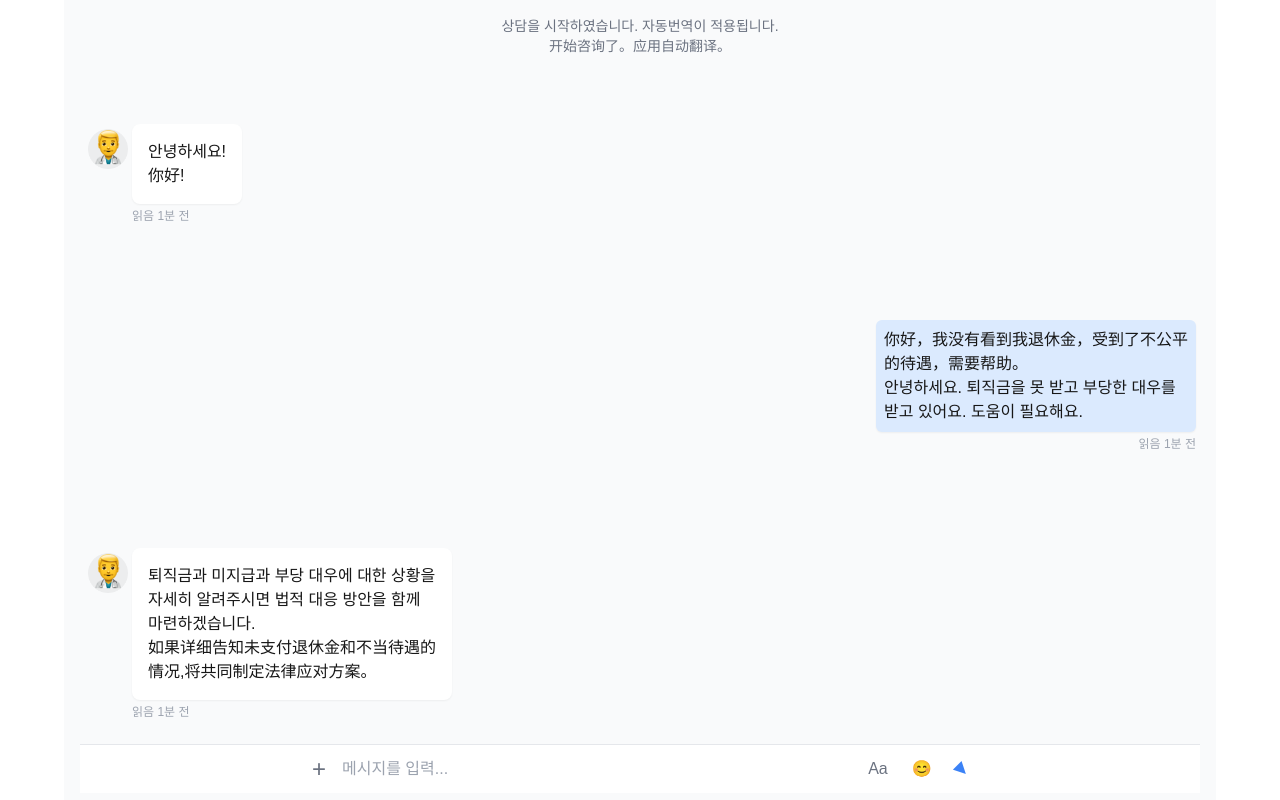
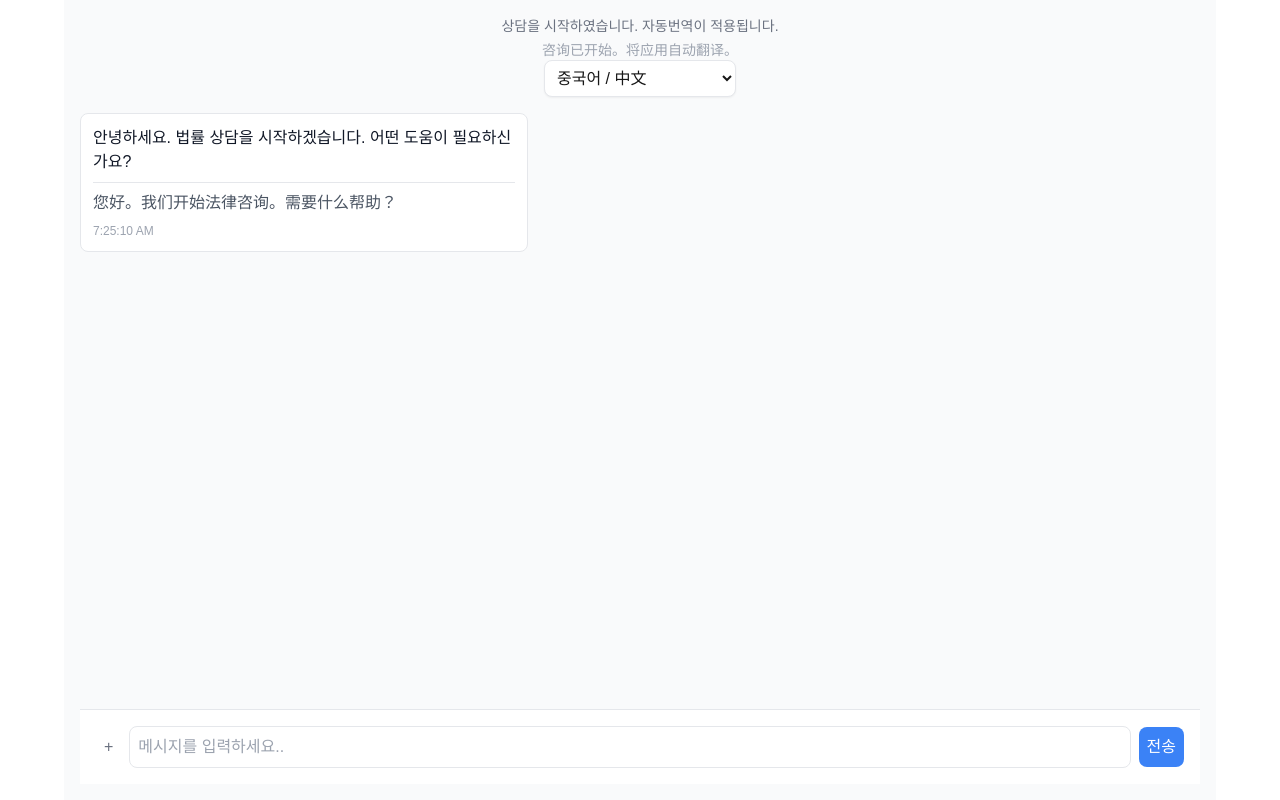
Before and after one commit to LawCare/Law_Care-FE, a Next.js app: page /live-chat in a window 1280 px wide. Built offline with nearby package versions, Linux system fonts and the light colour scheme.

Commit message:
feat: 채팅기능 부분구현/번역기능 추가

```diff
--- a/package.json
+++ b/package.json
@@ -13,6 +13,7 @@
     "next": "15.0.3",
     "react": "19.0.0-rc-66855b96-20241106",
     "react-dom": "19.0.0-rc-66855b96-20241106",
+    "simple-peer": "^9.11.1",
     "socket.io": "^4.8.1",
     "socket.io-client": "^4.8.1"
   },
--- a/src/app/(chat)/live-chat/page.jsx
+++ b/src/app/(chat)/live-chat/page.jsx
@@ -1,3 +1,4 @@
+'use client'
 import Chatting from '@/components/LiveChat/Chatting'
 
 const ChattingPage = () => {
--- /dev/null
+++ b/src/components/LiveChat/ChatData.jsx
@@ -0,0 +1,112 @@
+export const TRANSLATIONS = {
+    worker: [
+      {
+        id: 1,
+        ko: "안녕하세요, 임금 체불 문제로 상담 받고 싶습니다.",
+        zh: "您好，我想就工资拖欠问题进行咨询。",
+        vi: "Xin chào, tôi muốn tư vấn về vấn đề nợ lương.",
+        th: "สวัสดี ฉันต้องการคำปรึกษาเกี่ยวกับปัญหาการค้างจ่ายค่าจ้าง"
+      },
+      {
+        id: 2,
+        ko: "퇴직금 계산이 잘못된 것 같아서요.",
+        zh: "我觉得退职金计算有误。",
+        vi: "Tôi nghĩ rằng có sai sót trong việc tính trợ cấp thôi việc.",
+        th: "ฉันคิดว่ามีข้อผิดพลาดในการคำนวณเงินบำเหน็จ"
+      },
+      {
+        id: 3,
+        ko: "계약서에 명시된 임금과 실제 받은 금액이 다릅니다.",
+        zh: "合同上注明的工资与实际收到的金额不同。",
+        vi: "Mức lương ghi trong hợp đồng khác với số tiền thực tế nhận được.",
+        th: "เงินเดือนที่ระบุในสัญญาแตกต่างจากจำนวนเงินที่ได้รับจริง"
+      },
+      {
+        id: 4,
+        ko: "주말 근무 수당을 못 받았습니다.",
+        zh: "我没有收到周末加班费。",
+        vi: "Tôi không nhận được phụ cấp làm việc cuối tuần.",
+        th: "ฉันไม่ได้รับค่าทำงานในวันหยุดสุดสัปดาห์"
+      },
+      {
+        id: 5,
+        ko: "연차 수당을 계산해주세요.",
+        zh: "请计算年假津贴。",
+        vi: "Xin hãy tính phụ cấp nghỉ phép hàng năm.",
+        th: "กรุณาคำนวณค่าวันลาพักร้อนประจำปี"
+      }
+    ],
+    counselor: {
+      '임금': {
+        ko: "임금 체불 문제는 먼저 구체적인 금액과 기간을 확인해야 합니다. 임금 명세서나 근로계약서를 가지고 계신가요?",
+        zh: "关于工资拖欠问题，首先需要确认具体金额和期间。您有工资明细或劳动合同吗？",
+        vi: "Đối với vấn đề nợ lương, trước tiên chúng ta cần xác nhận số tiền và thời gian cụ thể. Bạn có bảng lương hoặc hợp đồng lao động không?",
+        th: "สำหรับปัญหาการค้างจ่ายค่าจ้าง เราต้องตรวจสอบจำนวนเงินและระยะเวลาที่แน่นอนก่อน คุณมีใบแจ้งเงินเดือนหรือสัญญาจ้างงานหรือไม่?"
+      },
+      '퇴직금': {
+        ko: "퇴직금은 3개월 평균임금을 기준으로 계산됩니다. 최근 3개월간의 임금 내역을 확인할 수 있을까요?",
+        zh: "退职金是以3个月平均工资为基准计算的。能否确认最近3个月的工资明细？",
+        vi: "Trợ cấp thôi việc được tính dựa trên mức lương trung bình 3 tháng. Có thể xem chi tiết lương 3 tháng gần đây không?",
+        th: "เงินบำเหน็จคำนวณจากค่าจ้างเฉลี่ย 3 เดือน เราสามารถตรวจสอบรายละเอียดเงินเดือน 3 เดือนล่าสุดได้หรือไม่?"
+      },
+      '계약': {
+        ko: "근로계약서 내용과 실제 지급된 임금이 다르다면 법적 문제가 될 수 있습니다. 계약서와 임금 명세서를 검토해보아야 할 것 같습니다.",
+        zh: "如果劳动合同内容与实际支付的工资不同，可能会成为法律问题。我们需要检查合同和工资明细。",
+        vi: "Nếu nội dung hợp đồng lao động khác với lương thực tế, có thể trở thành vấn đề pháp lý. Chúng ta cần xem xét hợp đồng và bảng lương.",
+        th: "หากเนื้อหาในสัญญาจ้างแตกต่างจากค่าจ้างที่จ่ายจริง อาจเป็นปัญหาทางกฎหมายได้ เราควรตรวจสอบสัญญาและใบแจ้งเงินเดือน"
+      },
+      '연차': {
+        ko: "연차 수당 계산을 위해 근무 기간과 사용한 연차 일수를 알려주시겠어요?",
+        zh: "为了计算年假津贴，请告诉我工作期间和已使用的年假天数。",
+        vi: "Để tính phụ cấp nghỉ phép hàng năm, vui lòng cho biết thời gian làm việc và số ngày nghỉ phép đã sử dụng.",
+        th: "เพื่อคำนวณค่าวันลาพักร้อน โปรดแจ้งระยะเวลาการทำงานและจำนวนวันลาพักร้อนที่ใช้ไป"
+      },
+      '주말': {
+        ko: "주말 근무에 대한 가산 수당이 지급되지 않았다면 문제가 됩니다. 근무시간과 기본급을 확인할 수 있을까요?",
+        zh: "如果没有支付周末加班费，这将是一个问题。能否确认工作时间和基本工资？",
+        vi: "Nếu không được trả phụ cấp làm việc cuối tuần, đây là một vấn đề. Có thể xác nhận giờ làm việc và lương cơ bản không?",
+        th: "หากไม่ได้รับค่าล่วงเวลาสำหรับการทำงานในวันหยุดสุดสัปดาห์ นี่เป็นปัญหา เราสามารถตรวจสอบเวลาทำงานและเงินเดือนพื้นฐานได้หรือไม่?"
+      },
+      'default': {
+        ko: "네, 말씀하신 내용에 대해 확인해보겠습니다. 추가로 필요한 서류나 정보가 있다면 다시 연락드리겠습니다.",
+        zh: "好的，我会确认您说的内容。如果需要其他文件或信息，我会再联系您。",
+        vi: "Vâng, tôi sẽ kiểm tra nội dung bạn đã nói. Nếu cần thêm tài liệu hoặc thông tin, tôi sẽ liên hệ lại.",
+        th: "ค่ะ/ครับ ฉันจะตรวจสอบเนื้อหาที่คุณพูด หากต้องการเอกสารหรือข้อมูลเพิ่มเติม ฉันจะติดต่อกลับ"
+      }
+    }
+  };
+
+  export const LANGUAGES = {
+    ZH: 'zh',
+    VI: 'vi',
+    TH: 'th'
+  };
+
+  export const LANGUAGE_LABELS = {
+    zh: {
+      native: '中文',
+      ko: '중국어',
+    },
+    vi: {
+      native: 'Tiếng Việt',
+      ko: '베트남어',
+    },
+    th: {
+      native: 'ภาษาไทย',
+      ko: '태국어',
+    }
+  };
+
+  export const HEADER_MESSAGE = {
+    ko: "상담을 시작하였습니다. 자동번역이 적용됩니다.",
+    zh: "咨询已开始。将应用自动翻译。",
+    vi: "Tư vấn đã bắt đầu. Áp dụng dịch tự động.",
+    th: "การให้คำปรึกษาเริ่มต้นแล้ว กำลังใช้การแปลอัตโนมัติ"
+  };
+
+  export const INITIAL_GREETING = {
+    ko: "안녕하세요. 법률 상담을 시작하겠습니다. 어떤 도움이 필요하신가요?",
+    zh: "您好。我们开始法律咨询。需要什么帮助？",
+    vi: "Xin chào. Chúng tôi bắt đầu tư vấn pháp lý. Bạn cần giúp đỡ gì?",
+    th: "สวัสดี เราจะเริ่มให้คำปรึกษาด้านกฎหมาย คุณต้องการความช่วยเหลืออะไร?"
+  };
--- a/src/components/LiveChat/Chatting.jsx
+++ b/src/components/LiveChat/Chatting.jsx
@@ -1,71 +1,132 @@
-import Image from 'next/image';
-import React from 'react';
-import manicon from '../../assets/icons/man icon.png';
+import React, { useEffect, useState } from 'react';
+import {
+  TRANSLATIONS,
+  LANGUAGES,
+  LANGUAGE_LABELS,
+  HEADER_MESSAGE,
+  INITIAL_GREETING } from './ChatData';
 
-const Chatting = () => {
+const LegalChat = () => {
+  const [messages, setMessages] = useState([]);
+  const [inputText, setInputText] = useState('');
+  const [selectedLanguage, setSelectedLanguage] = useState(LANGUAGES.ZH);
+  const [dummyIndex, setDummyIndex] = useState(0);
+
+  useEffect(() => {
+    setMessages([{
+      id: 0,
+      sender: 'admin',
+      messages: INITIAL_GREETING,
+      timestamp: new Date()
+    }]);
+  }, []);
+
+  const findMatchingResponse = (text) => {
+    const keywords = Object.keys(TRANSLATIONS.counselor);
+    const matchedKeyword = keywords.find((keyword) => text.includes(keyword));
+    return TRANSLATIONS.counselor[matchedKeyword] || TRANSLATIONS.counselor['default'];
+  };
+
+  const handleSendMessage = () => {
+    if (!inputText.trim() && dummyIndex >= TRANSLATIONS.worker.length) {
+      setDummyIndex(0);
+    }
+
+    let messageToSend;
+    if (inputText.trim()) {
+      messageToSend = {
+        ko: inputText,
+        zh: inputText,
+        vi: inputText,
+        th: inputText
+      };
+    } else {
+      messageToSend = TRANSLATIONS.worker[dummyIndex];
+      setDummyIndex((prevIndex) => (prevIndex + 1) % TRANSLATIONS.worker.length);
+    }
+
+    const newMessage = {
+      id: messages.length + 1,
+      sender: 'user',
+      messages: messageToSend,
+      timestamp: new Date()
+    };
+
+    setMessages([...messages, newMessage]);
+    setInputText('');
+
+    const response = findMatchingResponse(messageToSend.ko);
+
+    setTimeout(() => {
+      const autoResponse = {
+        id: messages.length + 2,
+        sender: 'admin',
+        messages: response,
+        timestamp: new Date()
+      };
+      setMessages((prev) => [...prev, autoResponse]);
+    }, 1000);
+  };
+
   return (
-    <div className="max-w-6xl mx-auto p-4 bg-gray-50">
-      <div className="text-center text-gray-500 text-sm mb-16">
-        상담을 시작하였습니다. 자동번역이 적용됩니다.
-        <br />
-        开始咨询了。应用自动翻译。
+    <div className="max-w-6xl mx-auto p-4 bg-gray-50 h-screen flex flex-col">
+      <div className="text-center space-y-1">
+        <p className="text-gray-500 text-sm">{HEADER_MESSAGE.ko}</p>
+        <p className="text-gray-400 text-sm">{HEADER_MESSAGE[selectedLanguage]}</p>
       </div>
 
-      <div className="space-y-24 p-1">
-        <div className="flex items-start ">
-          <Image src={manicon} alt="User" width={40} className='m-1' />
-          <div className="flex flex-col">
-            <div className="bg-white rounded-lg p-4 shadow-sm max-w-xs">
-              <p>안녕하세요!</p>
-              <p>你好!</p>
+      <div className="flex justify-center mb-4">
+        <select
+          value={selectedLanguage}
+          onChange={(e) => setSelectedLanguage(e.target.value)}
+          className="w-48 p-2 border rounded-lg bg-white shadow-sm focus:outline-none focus:ring-2 focus:ring-blue-500"
+        >
+          {Object.values(LANGUAGES).map((lang) => (
+            <option key={lang} value={lang}>
+              {LANGUAGE_LABELS[lang].ko} / {LANGUAGE_LABELS[lang].native}
+            </option>
+          ))}
+        </select>
       </div>
-            <span className="text-xs text-gray-400 mt-1">읽음 1분 전</span>
+
+      <div className="flex-1 overflow-y-auto space-y-4">
+        {messages.map((message) => (
+          <div key={message.id} className={`flex ${message.sender === 'user' ? 'justify-end' : 'justify-start'}`}>
+            <div className={`max-w-md p-3 rounded-lg ${message.sender === 'user' ? 'bg-blue-100' : 'bg-white border'}`}>
+              <div className="space-y-2">
+                <p className="break-words text-gray-900">{message.messages.ko}</p>
+                <p className="break-words text-gray-600 border-t pt-2">{message.messages[selectedLanguage]}</p>
+              </div>
+              <div className="text-xs text-gray-400 mt-2">{message.timestamp.toLocaleTimeString()}</div>
             </div>
           </div>
-
-        <div className=" items-start justify-end ">
-          <div className="flex flex-col items-end">
-            <div className="bg-blue-100 rounded-md p-2 shadow-sm max-w-xs">
-              <p>你好，我没有看到我退休金，受到了不公平的待遇，需要帮助。</p>
-              <p>안녕하세요. 퇴직금을 못 받고 부당한 대우를 받고 있어요. 도움이 필요해요.</p>
-            </div>
-            <span className="text-xs text-gray-400 mt-1">읽음 1분 전</span>
-          </div>
+        ))}
       </div>
 
-        <div className="flex items-start">
-          <Image src={manicon} alt="User" width={40} className='m-1'/>
-          <div className="flex flex-col">
-            <div className="bg-white rounded-lg p-4 shadow-sm max-w-xs">
-              <p>퇴직금과 미지급과 부당 대우에 대한 상황을 자세히 알려주시면 법적 대응 방안을 함께 마련하겠습니다.</p>
-              <p>如果详细告知未支付退休金和不当待遇的情况,将共同制定法律应对方案。</p>
-            </div>
-            <span className="text-xs text-gray-400 mt-1 mb-5">읽음 1분 전</span>
-          </div>
-        </div>
-
-      </div>
-          <div className=" bottom-0 left-0 right-0 bg-white border-t">
-            <div className="max-w-2xl mx-auto flex items-center">
-              <button className="p-2 text-gray-500">
-                <span className="text-2xl">+</span>
+      <div className="mt-4 bg-white border-t p-4">
+        <div className="flex items-center space-x-2">
+          <button
+            className="p-2 text-gray-500 hover:bg-gray-100 rounded"
+            onClick={handleSendMessage}
+            title="더미 데이터 사용"
+          >
+            +
           </button>
           <input
             type="text"
-                placeholder="메시지를 입력..."
-                className="flex-1 p-2 border-none outline-none bg-transparent"
+            value={inputText}
+            onChange={(e) => setInputText(e.target.value)}
+            onKeyPress={(e) => e.key === 'Enter' && handleSendMessage()}
+            placeholder="메시지를 입력하세요.."
+            className="flex-1 p-2 border rounded-lg"
           />
-              <div className="space-x-2">
-                <button className="p-2 text-gray-500">Aa</button>
-                <button className="p-2 text-gray-500">😊</button>
-                <button className="p-2 text-blue-500">
-                  <span className="transform rotate-45 inline-block">▶</span>
+          <button onClick={handleSendMessage} className="p-2 bg-blue-500 text-white rounded-lg">
+            전송
           </button>
-              </div>
         </div>
       </div>
     </div>
   );
 };
 
-export default Chatting;
+export default LegalChat;
```
Also changed, not shown: 1 other file (tests, documents, lock files or other folders). Lines whose indentation alone changed are shown as unchanged.
